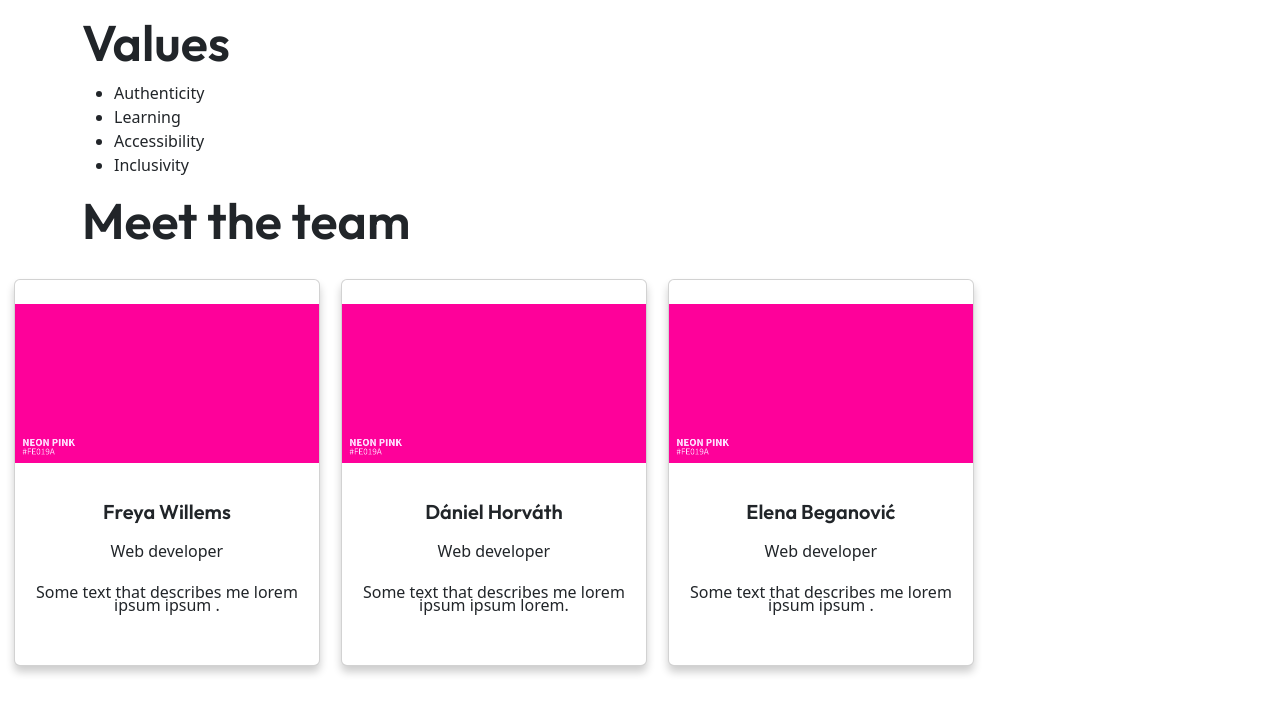
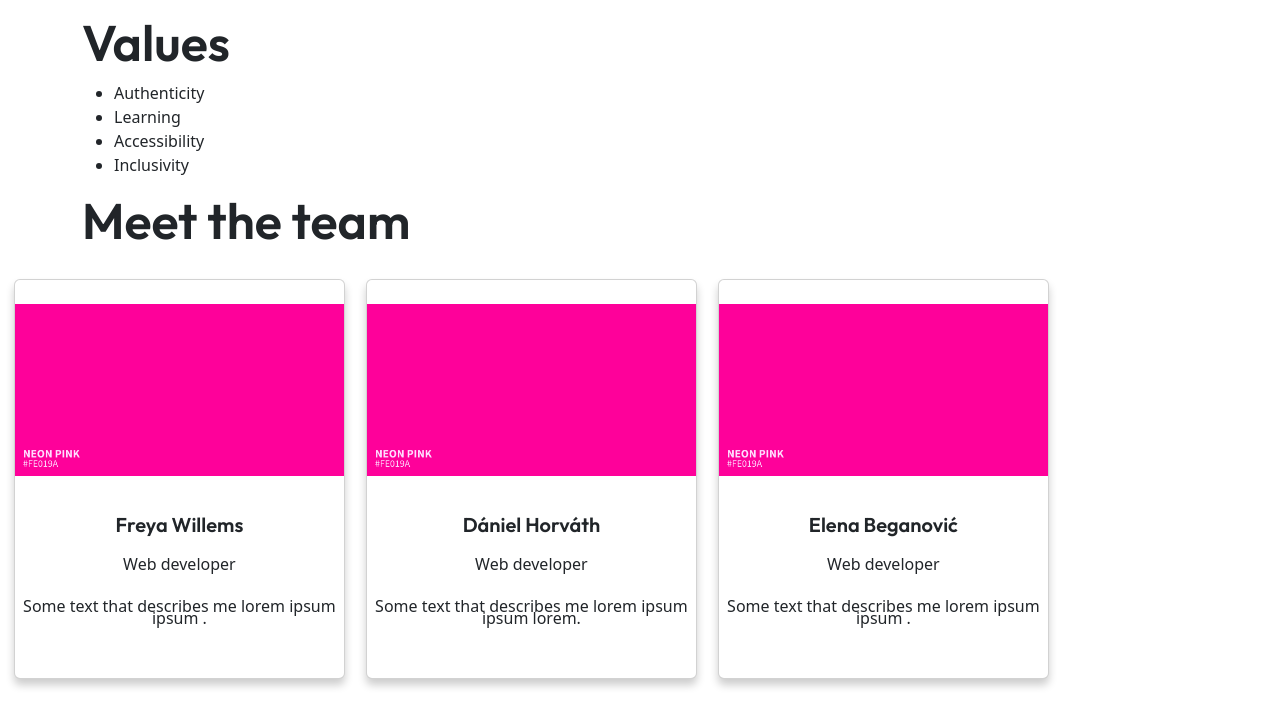
Before and after one commit to outncenter/outncenter.github.io, a plain HTML site: page about.html in a window 1280 px wide. Shown: the part 1709-2435 px from the top of the page. Drawn offline with nearby package versions, Linux system fonts and the light colour scheme.

Commit message:
change of size for cards

```diff
--- a/css/styles.css
+++ b/css/styles.css
@@ -100,7 +100,7 @@ html, body {
 .column-about-page-meet-the-team {
   float: left;
   width: 50%;
-  width: 325px;
+  width: 350px;
   margin-bottom: 2px;
   margin-left: 1px;
   margin-top: 1px;
```
